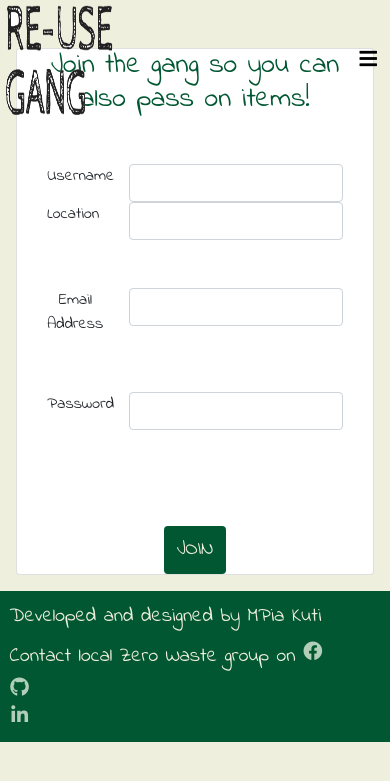
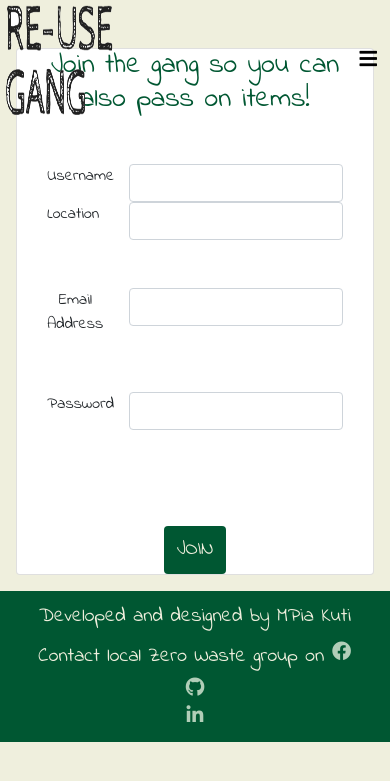
Before and after one commit to mkuti/reuse_gang_project, a Flask app: page /register in a window 390 px wide. Shown: the top 781 px of the page. Run offline with Flask 2, Linux system fonts and the light colour scheme; some libraries are stand-ins or nearby versions; some web fonts are replaced.

Commit message:
centered footer content on small screens

```diff
--- a/templates/layout/footer.html
+++ b/templates/layout/footer.html
@@ -2,7 +2,7 @@
 
 <footer>
 		<div class="container-fluid bg-darkgreen light_text">
-			<div class="row justify-content-between footer-row">
+			<div class="row text-center justify-content-between footer-row">
 				<div class="col-12 col-lg-4 footer-content d-sm-flex mt-1">
 					<h5>Developed and designed by MPia Kuti</h5>
 				</div>
```
